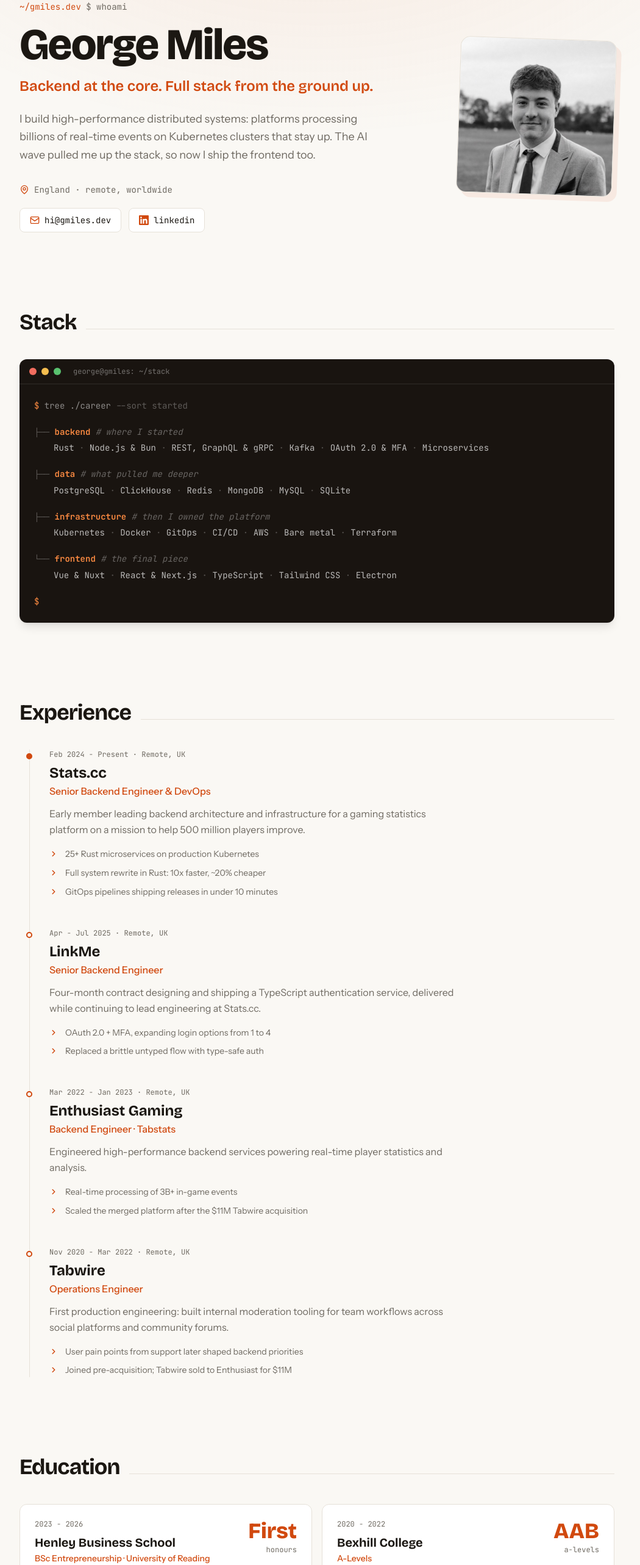
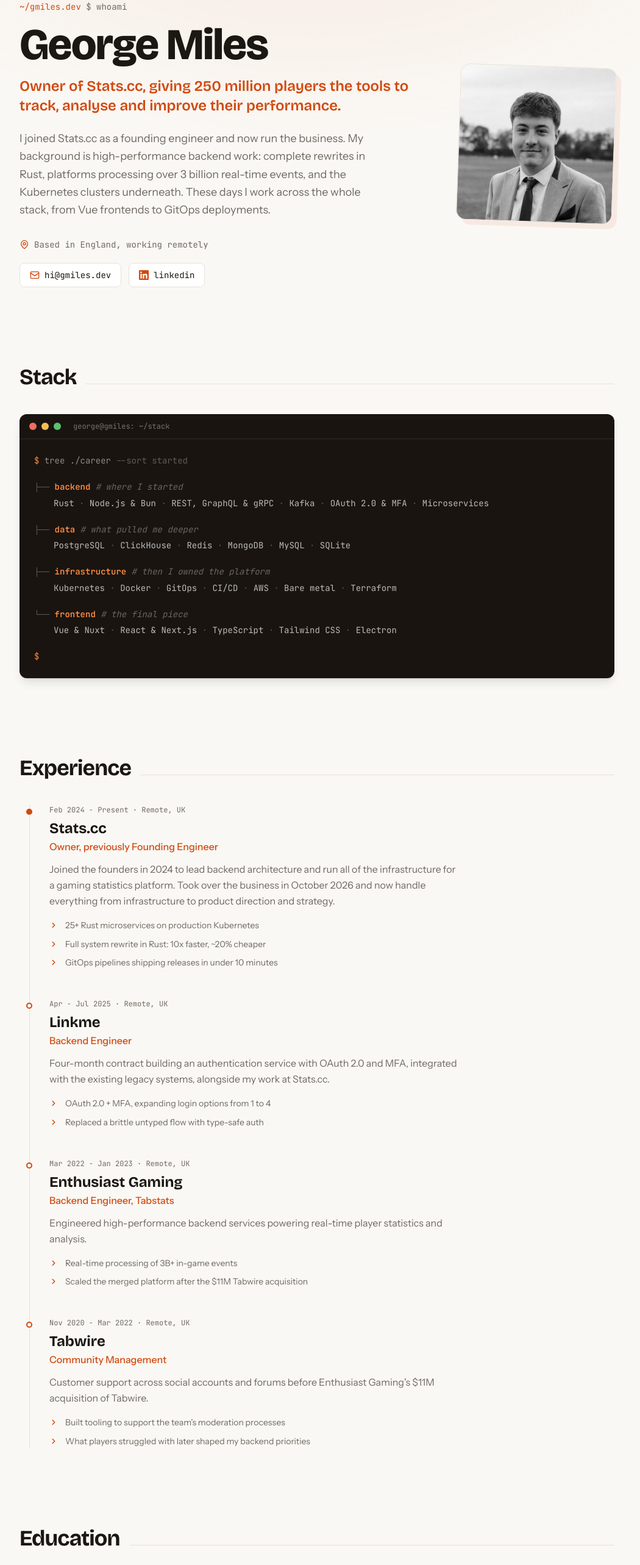
Before and after one commit to t3ned/gmiles.dev, a Vue app: page / in a window 1280 px wide. Shown: the part 160-2726 px from the top of the page at 61% size, without its empty margins (120-1170 px from the left). Built offline with nearby package versions, Linux system fonts and the light colour scheme.

Commit message:
feat: update profile content from linkedin

```diff
--- a/index.html
+++ b/index.html
@@ -5,7 +5,7 @@
 		<meta name="viewport" content="width=device-width, initial-scale=1.0" />
 		<meta
 			name="description"
-			content="George Miles, senior backend engineer working the full stack. Rust, distributed systems, DevOps, and modern frontend."
+			content="George Miles, owner of Stats.cc and backend engineer. Rust, distributed systems, cloud infrastructure and full-stack work."
 		/>
 		<meta name="theme-color" content="#ea580c" />
 		<link rel="icon" href="/favicon.svg" type="image/svg+xml" />
@@ -18,7 +18,7 @@
 			rel="stylesheet"
 		/>
 
-		<title>George Miles · Full-Stack Engineer</title>
+		<title>George Miles, owner of Stats.cc</title>
 
 		<script>
 			// Apply theme before first paint to avoid a flash of the wrong theme
--- a/src/data.ts
+++ b/src/data.ts
@@ -27,11 +27,10 @@ export interface School {
 
 export const profile = {
 	name: "George Miles",
-	role: "Senior Backend Engineer",
-	tagline: "Backend at the core. Full stack from the ground up.",
+	tagline: "Owner of Stats.cc, giving 250 million players the tools to track, analyse and improve their performance.",
 	summary:
-		"I build high-performance distributed systems: platforms processing billions of real-time events on Kubernetes clusters that stay up. The AI wave pulled me up the stack, so now I ship the frontend too.",
-	location: "England · remote, worldwide",
+		"I joined Stats.cc as a founding engineer and now run the business. My background is high-performance backend work: complete rewrites in Rust, platforms processing over 3 billion real-time events, and the Kubernetes clusters underneath. These days I work across the whole stack, from Vue frontends to GitOps deployments.",
+	location: "Based in England, working remotely",
 	email: "hi@gmiles.dev",
 	linkedin: "https://linkedin.com/in/gtmmiles",
 };
@@ -67,11 +66,11 @@ export const stack: StackLayer[] = [
 export const roles: Role[] = [
 	{
 		company: "Stats.cc",
-		title: "Senior Backend Engineer & DevOps",
+		title: "Owner, previously Founding Engineer",
 		period: "Feb 2024 - Present",
 		location: "Remote, UK",
 		summary:
-			"Early member leading backend architecture and infrastructure for a gaming statistics platform on a mission to help 500 million players improve.",
+			"Joined the founders in 2024 to lead backend architecture and run all of the infrastructure for a gaming statistics platform. Took over the business in October 2026 and now handle everything from infrastructure to product direction and strategy.",
 		highlights: [
 			"25+ Rust microservices on production Kubernetes",
 			"Full system rewrite in Rust: 10x faster, ~20% cheaper",
@@ -79,12 +78,12 @@ export const roles: Role[] = [
 		],
 	},
 	{
-		company: "LinkMe",
-		title: "Senior Backend Engineer",
+		company: "Linkme",
+		title: "Backend Engineer",
 		period: "Apr - Jul 2025",
 		location: "Remote, UK",
 		summary:
-			"Four-month contract designing and shipping a TypeScript authentication service, delivered while continuing to lead engineering at Stats.cc.",
+			"Four-month contract building an authentication service with OAuth 2.0 and MFA, integrated with the existing legacy systems, alongside my work at Stats.cc.",
 		highlights: [
 			"OAuth 2.0 + MFA, expanding login options from 1 to 4",
 			"Replaced a brittle untyped flow with type-safe auth",
@@ -92,7 +91,7 @@ export const roles: Role[] = [
 	},
 	{
 		company: "Enthusiast Gaming",
-		title: "Backend Engineer · Tabstats",
+		title: "Backend Engineer, Tabstats",
 		period: "Mar 2022 - Jan 2023",
 		location: "Remote, UK",
 		summary: "Engineered high-performance backend services powering real-time player statistics and analysis.",
@@ -103,14 +102,14 @@ export const roles: Role[] = [
 	},
 	{
 		company: "Tabwire",
-		title: "Operations Engineer",
+		title: "Community Management",
 		period: "Nov 2020 - Mar 2022",
 		location: "Remote, UK",
 		summary:
-			"First production engineering: built internal moderation tooling for team workflows across social platforms and community forums.",
+			"Customer support across social accounts and forums before Enthusiast Gaming's $11M acquisition of Tabwire.",
 		highlights: [
-			"User pain points from support later shaped backend priorities",
-			"Joined pre-acquisition; Tabwire sold to Enthusiast for $11M",
+			"Built tooling to support the team's moderation processes",
+			"What players struggled with later shaped my backend priorities",
 		],
 	},
 ];
@@ -134,16 +133,16 @@ export const contracting = {
 export const schools: School[] = [
 	{
 		name: "Henley Business School",
-		qualification: "BSc Entrepreneurship · University of Reading",
+		qualification: "BSc Entrepreneurship, University of Reading",
 		period: "2023 - 2026",
 		detail: "Business strategy, finance, and team management, studied alongside full-time engineering work.",
 		headline: "First",
 		headlineNote: "honours",
 		awards: [
 			"Best Overall Performance Business",
-			"Best Business and Management Student (Entrepreneurship)",
+			"Best Business and Management Student (Entrepreneurship and Innovation)",
 			"Dean's Excellence Award Entrepreneurship",
-			"Greenshoots Seed Finance Award 2026",
+			"Henley Greenshoots Seed Finance Award 2026",
 		],
 	},
 	{
```
